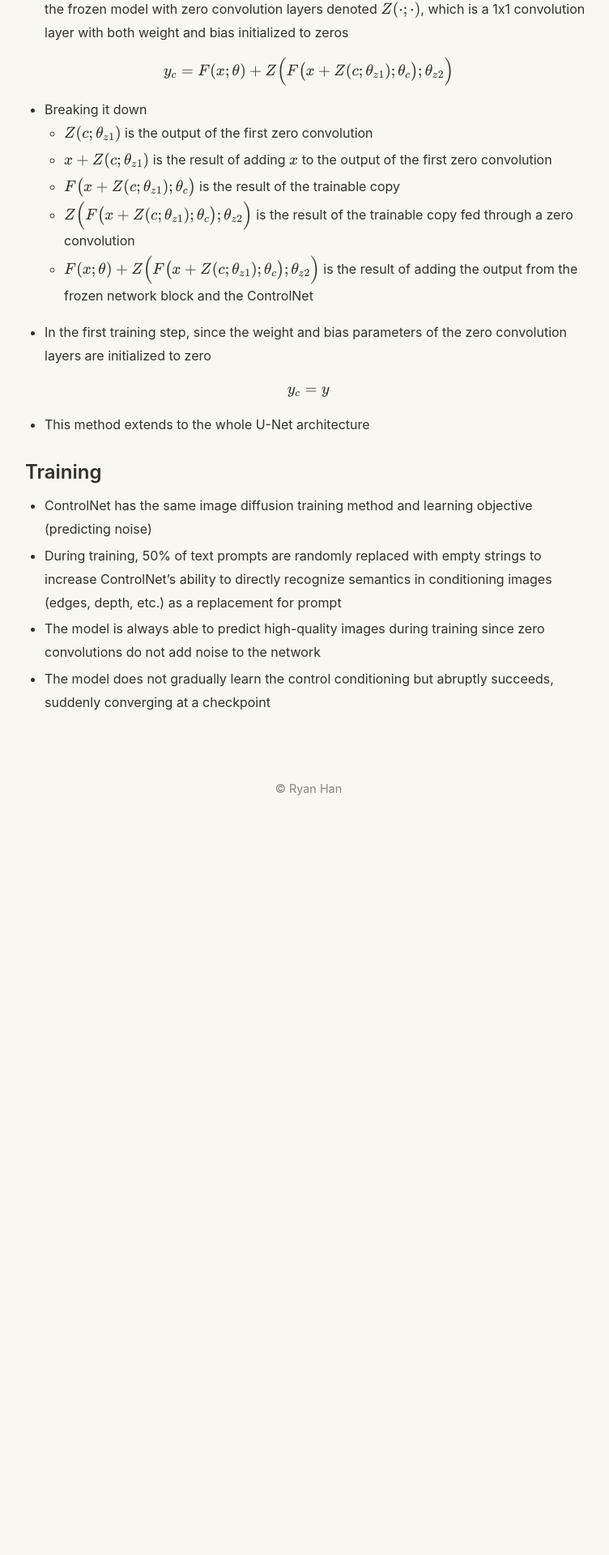
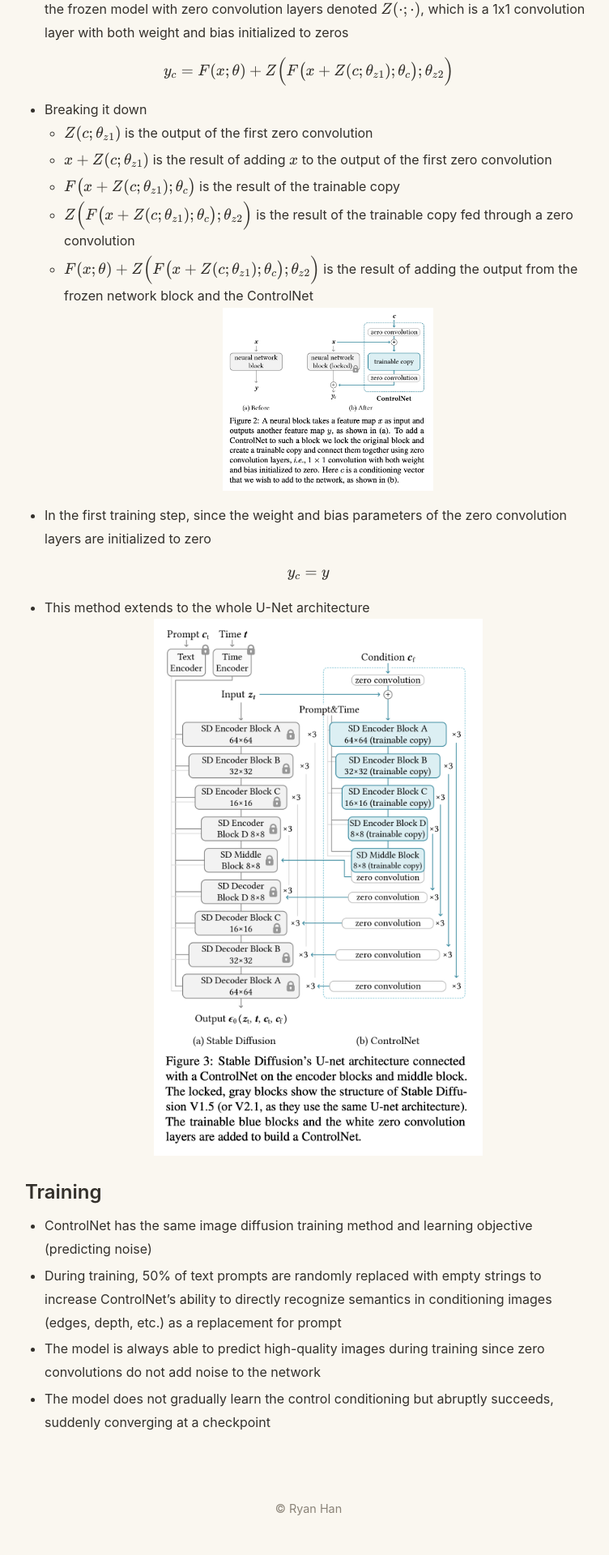
Before and after one commit to ryan99han/ryan99han.github.io, a Jekyll site: the page built from _posts/2026-08-13-controlnet.md, in a window 1280 px wide. Shown: the part 1026-2946 px from the top of the page at 81% size, without its empty margins (259-1011 px from the left). Built offline with Jekyll 4.4.1, drawn with Linux system fonts in a browser that asks for light colours; before the commit the page ends 2057 px from its top, so only the background shows below that.

Commit message:
Add ControlNet notes.

```diff
--- a/_posts/2026-08-13-controlnet.md
+++ b/_posts/2026-08-13-controlnet.md
@@ -13,8 +13,8 @@ ControlNet is a neural network architecture which adds spatial conditioning cont
 ## ControlNet
 - Spatial controls include edges, depth, segmentation, human pose, etc.
 - The parameters of the pretrained diffusion model are locked, and a trainable copy of the encoding layers is made
-  - The trainable copy and the original, locked model are connected with zero convolution layers, with weights initialized to zeros so that they progressively grow during training
-  - This ensures that harmful noise is not added to the features at the beginning of training
+    - The trainable copy and the original, locked model are connected with zero convolution layers, with weights initialized to zeros so that they progressively grow during training
+    - This ensures that harmful noise is not added to the features at the beginning of training
 
 ## Architecture
 - Let the term *network block* refer to a set of layers commonly put together to form a single unit of a neural network, e.g. a ResNet block, multi-head attention block, transformer block, etc.
@@ -28,16 +28,19 @@ $$y = F(x;\theta)$$
 $$y_c = F(x;\theta) + Z\Big( F \big( x + Z(c;\theta_{z1}); \theta_c \big); \theta_{z2} \Big)$$
 
 - Breaking it down
-  - $Z(c;\theta_{z1})$ is the output of the first zero convolution
-  - $x + Z(c;\theta_{z1})$ is the result of adding $x$ to the output of the first zero convolution
-  - $F \big( x + Z(c;\theta_{z1}); \theta_c \big)$ is the result of the trainable copy
-  - $Z\Big( F \big( x + Z(c;\theta_{z1}); \theta_c \big); \theta_{z2} \Big)$ is the result of the trainable copy fed through a zero convolution
-  - $F(x;\theta) + Z\Big( F \big( x + Z(c;\theta_{z1}); \theta_c \big); \theta_{z2} \Big)$ is the result of adding the output from the frozen network block and the ControlNet
+    - $Z(c;\theta_{z1})$ is the output of the first zero convolution
+    - $x + Z(c;\theta_{z1})$ is the result of adding $x$ to the output of the first zero convolution
+    - $F \big( x + Z(c;\theta_{z1}); \theta_c \big)$ is the result of the trainable copy
+    - $Z\Big( F \big( x + Z(c;\theta_{z1}); \theta_c \big); \theta_{z2} \Big)$ is the result of the trainable copy fed through a zero convolution
+    - $F(x;\theta) + Z\Big( F \big( x + Z(c;\theta_{z1}); \theta_c \big); \theta_{z2} \Big)$ is the result of adding the output from the frozen network block and the ControlNet
+    ![ControlNetBlock](/assets/images/controlnet_block.png){: .centered width="40%"}
 - In the first training step, since the weight and bias parameters of the zero convolution layers are initialized to zero
 
 $$y_c = y$$
 
 - This method extends to the whole U-Net architecture
+![ControlNetArchitecture](/assets/images/controlnet_architecture.png){: .centered width="60%"}
+
 
 ## Training
 - ControlNet has the same image diffusion training method and learning objective (predicting noise)
--- a/assets/style.css
+++ b/assets/style.css
@@ -232,6 +232,11 @@ hr {
   height: auto;
 }
 
+.post-content img.centered {
+  display: block;
+  margin: 0 auto;
+}
+
 /* Intro blurb */
 .intro {
   margin-bottom: 2.5rem;
```
Also changed, not shown: assets/images/controlnet_architecture.png (added), assets/images/controlnet_block.png (added).
